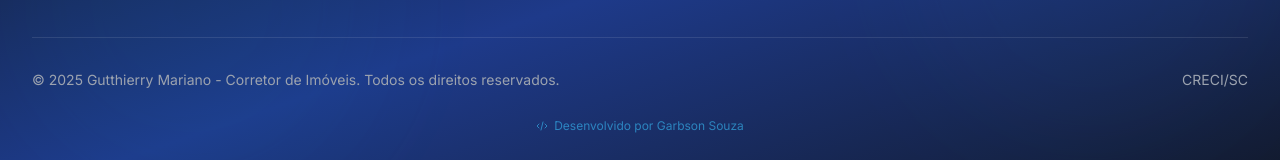
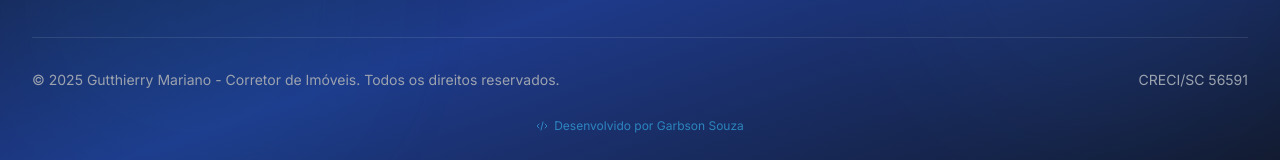
Before and after one commit to Garbson/corretor-landing, a Vue app: page / in a window 1280 px wide. Shown: the part 9726-9886 px from the top of the page. Built offline with nearby package versions, Linux system fonts and the light colour scheme.

Commit message:
feat: add CRECI number to footer contact information

```diff
--- a/src/components/Footer.vue
+++ b/src/components/Footer.vue
@@ -214,7 +214,7 @@ const scrollToSection = (sectionId: string) => {
             &copy; {{ currentYear }} {{ t("footer.rights") }}
           </p>
           <div class="flex items-center space-x-4 text-gray-400 text-sm">
-            <span>{{ t("footer.creci") }}</span>
+            <span>{{ t("footer.creci") }} 56591</span>
           </div>
         </div>
 
```
